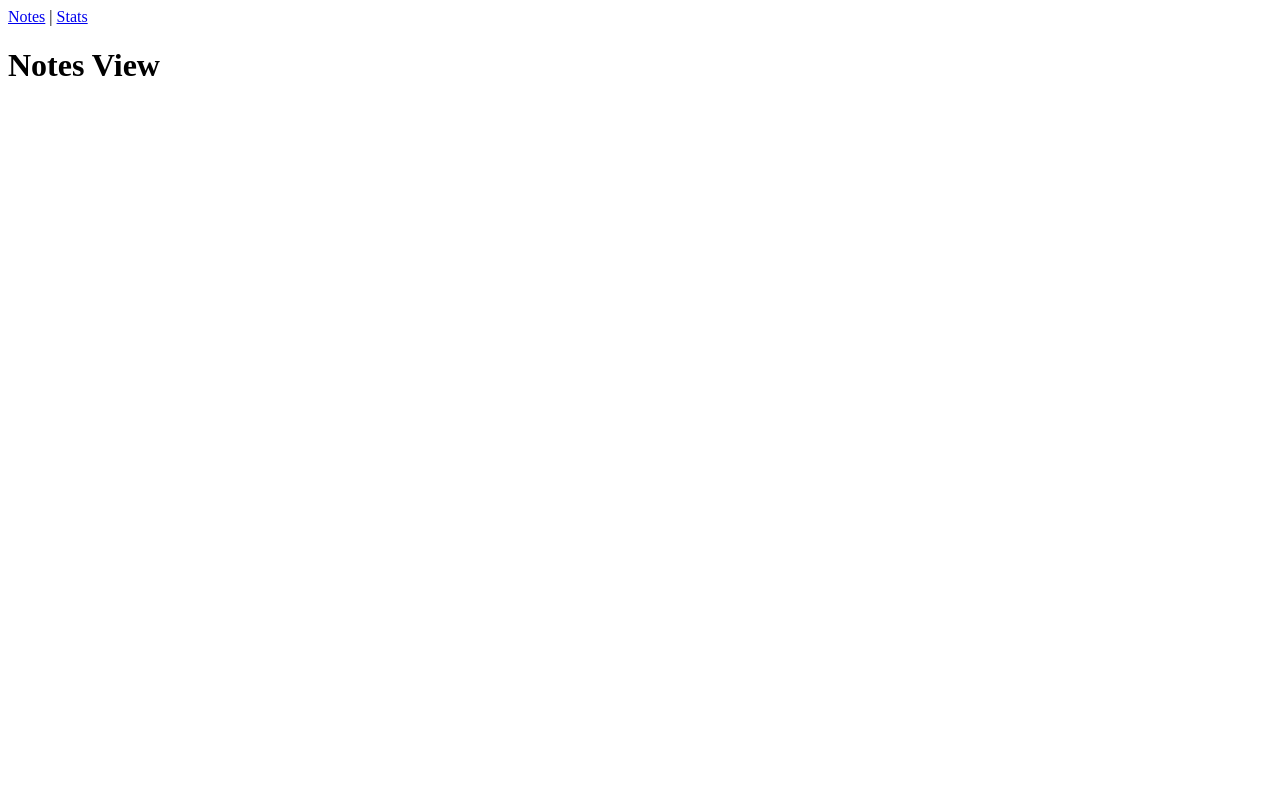
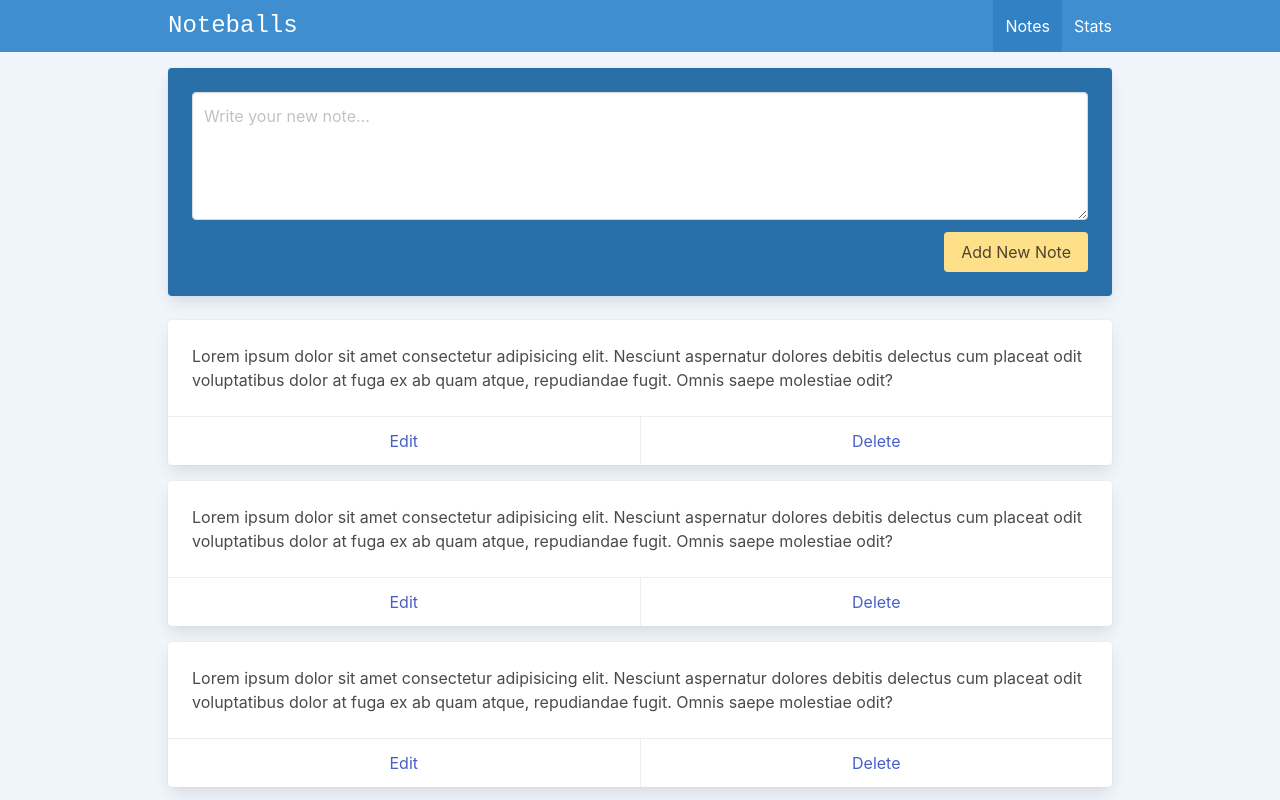
Before and after one commit to GWilczyk/Noteballs, a Vue app: page / in a window 1280 px wide. Shown: the top 800 px of the page. Built offline with nearby package versions, Linux system fonts and the light colour scheme.

Commit message:
Bulma & Design

```diff
--- a/index.html
+++ b/index.html
@@ -1,11 +1,12 @@
 <!DOCTYPE html>
-<html lang="en">
+<html lang="en" class="has-background-info-light">
 	<head>
 		<meta charset="UTF-8" />
 		<link rel="icon" href="/favicon.ico" />
 		<meta name="viewport" content="width=device-width, initial-scale=1.0" />
 		<title>Noteballs</title>
 	</head>
+
 	<body>
 		<div id="app"></div>
 		<script type="module" src="/src/main.js"></script>
--- a/package.json
+++ b/package.json
@@ -7,6 +7,7 @@
 		"preview": "vite preview --port 4173"
 	},
 	"dependencies": {
+		"bulma": "^0.9.4",
 		"vue": "^3.2.36",
 		"vue-router": "^4.0.16"
 	},
--- a/src/App.vue
+++ b/src/App.vue
@@ -1,11 +1,18 @@
 <template>
-  <RouterLink to="/">Notes</RouterLink> |
-  <RouterLink to="/stats">Stats</RouterLink>
+	<NavBar />
 
-  <RouterView />
+	<div class="container is-max-desktop px-2 py-4">
+		<RouterView />
+	</div>
 </template>
 
 <script setup>
-import NotesView from "@/views/NotesView.vue";
-import StatsView from "@/views/StatsView.vue";
+/*
+ * imports
+ */
+import NavBar from '@/components/Layout/NavBar.vue'
 </script>
+
+<style>
+@import 'bulma/css/bulma.min.css';
+</style>
--- /dev/null
+++ b/src/components/Layout/NavBar.vue
@@ -0,0 +1,59 @@
+<template>
+	<nav class="navbar is-info" role="navigation" aria-label="main navigation">
+		<div class="container is-max-desktop px-2">
+			<div class="navbar-brand">
+				<div class="is-family-monospace is-size-4 navbar-item">Noteballs</div>
+
+				<a
+					:class="{ 'is-active': showMobileNav }"
+					@click.prevent="showMobileNav = !showMobileNav"
+					aria-expanded="false"
+					aria-label="menu"
+					class="navbar-burger"
+					data-target="navbarBasicExample"
+					role="button"
+				>
+					<span aria-hidden="true"></span>
+					<span aria-hidden="true"></span>
+					<span aria-hidden="true"></span>
+				</a>
+			</div>
+
+			<div
+				:class="{ 'is-active': showMobileNav }"
+				id="navbarBasicExample"
+				class="navbar-menu"
+			>
+				<div class="navbar-end">
+					<RouterLink active-class="is-active" class="navbar-item" to="/">
+						Notes
+					</RouterLink>
+					<RouterLink active-class="is-active" class="navbar-item" to="/stats">
+						Stats
+					</RouterLink>
+				</div>
+			</div>
+		</div>
+	</nav>
+</template>
+
+<script setup>
+/*
+ * imports
+ */
+import { ref } from 'vue'
+/*
+ * mobile nav
+ */
+const showMobileNav = ref(false)
+</script>
+
+<style>
+@media (max-width: 1023px) {
+	.navbar-menu {
+		position: absolute;
+		left: 0;
+		width: 100%;
+	}
+}
+</style>
--- a/src/views/NotesView.vue
+++ b/src/views/NotesView.vue
@@ -1,13 +1,40 @@
 <template>
-  <div class="notes">
-    <h1>Notes View</h1>
-  </div>
+	<div class="notes">
+		<div class="card has-background-info-dark p-5 mb-5">
+			<div class="field">
+				<div class="control">
+					<textarea
+						class="textarea"
+						placeholder="Write your new note…"
+					></textarea>
+				</div>
+			</div>
+
+			<div class="field is-grouped is-grouped-right">
+				<div class="control">
+					<button class="button is-link is-warning">Add New Note</button>
+				</div>
+			</div>
+		</div>
+
+		<div v-for="i in 5" class="card mb-4">
+			<div class="card-content">
+				<div class="content">
+					Lorem ipsum dolor sit amet consectetur adipisicing elit. Nesciunt
+					aspernatur dolores debitis delectus cum placeat odit voluptatibus
+					dolor at fuga ex ab quam atque, repudiandae fugit. Omnis saepe
+					molestiae odit?
+				</div>
+			</div>
+
+			<footer class="card-footer">
+				<a href="#" class="card-footer-item">Edit</a>
+				<a href="#" class="card-footer-item">Delete</a>
+			</footer>
+		</div>
+	</div>
 </template>
 
-<script>
-export default {
-  name: "NotesView",
-};
-</script>
+<script setup></script>
 
 <style scoped></style>
--- a/src/views/StatsView.vue
+++ b/src/views/StatsView.vue
@@ -1,13 +1,9 @@
 <template>
-  <div class="stats">
-    <h1>Stats View</h1>
-  </div>
+	<div class="stats">
+		<h1>Stats View</h1>
+	</div>
 </template>
 
-<script>
-export default {
-  name: "StatsView",
-};
-</script>
+<script setup></script>
 
 <style scoped></style>
```
Also changed, not shown: 1 other file (tests, documents, lock files or other folders). Lines whose indentation alone changed are shown as unchanged.
